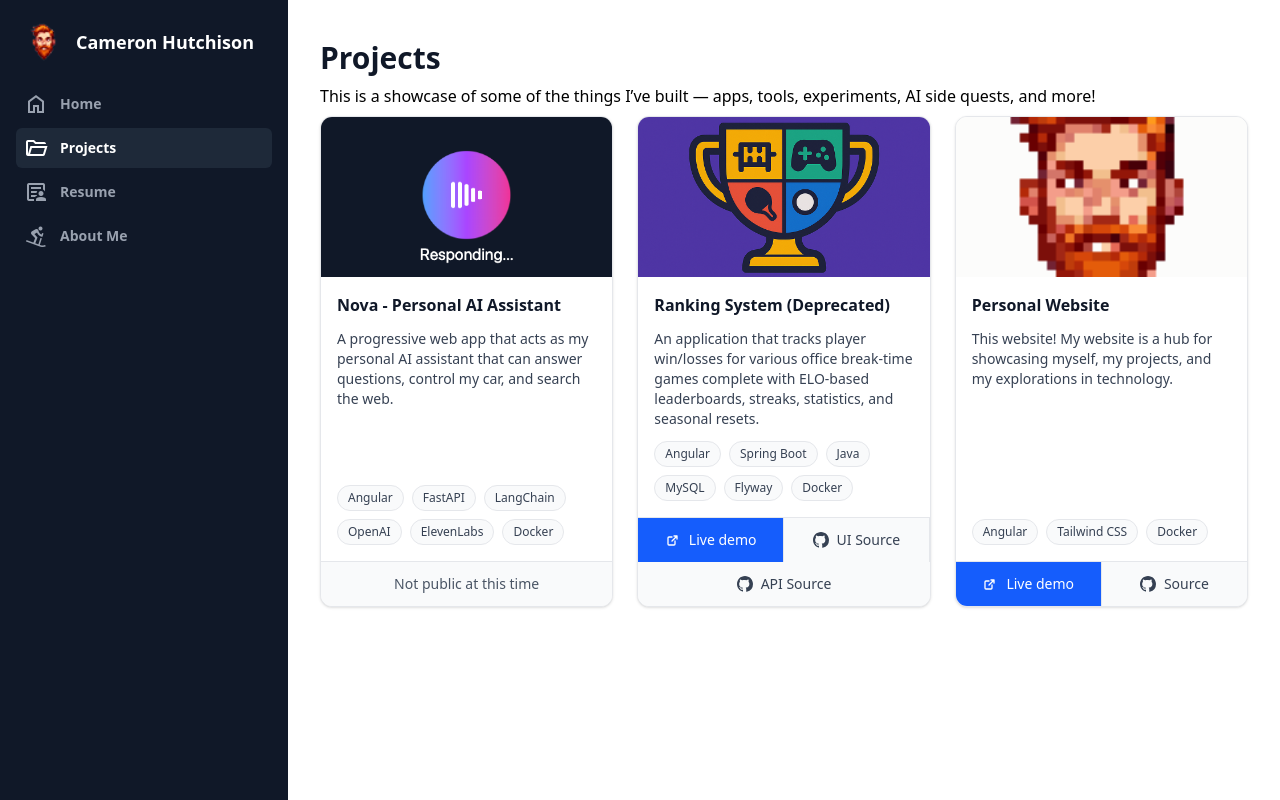
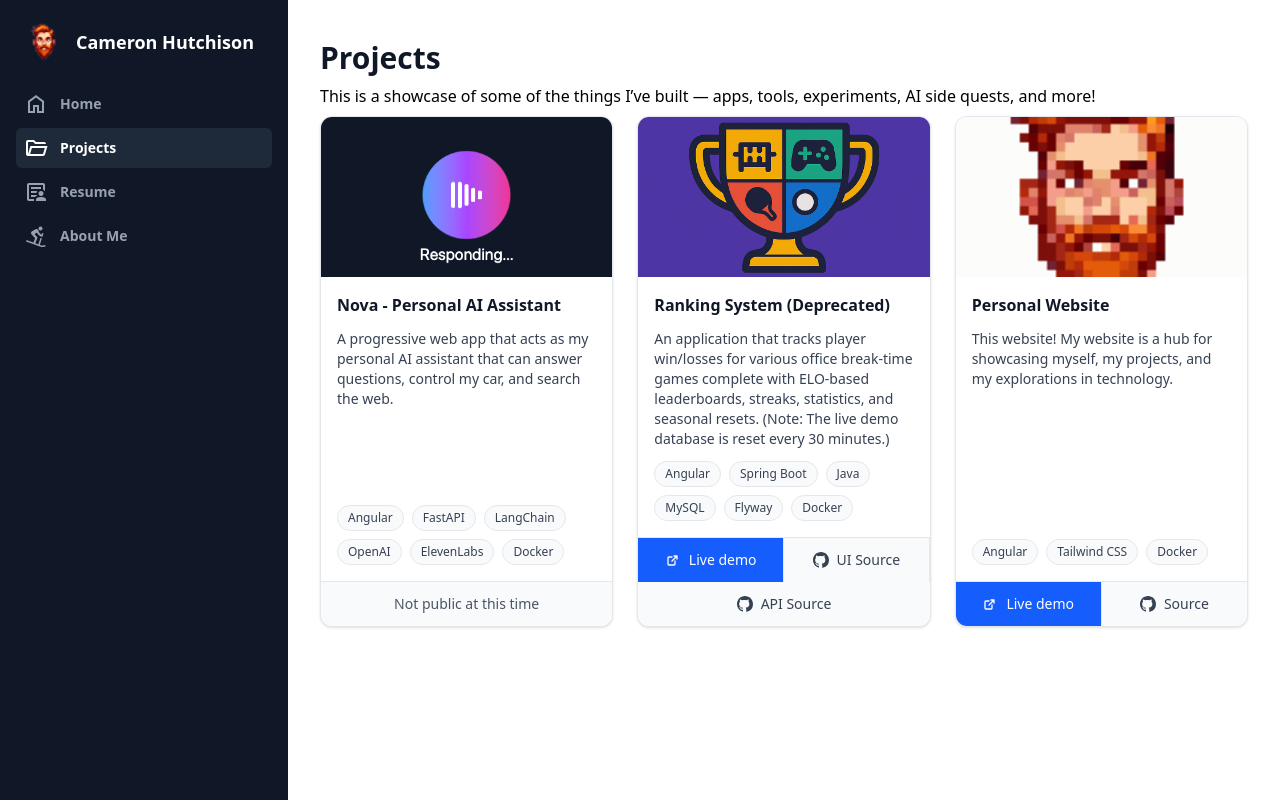
Before and after one commit to chutch1122/personal-site, an Angular app: page /projects in a window 1280 px wide. Built offline with nearby package versions, Linux system fonts and the light colour scheme.

Commit message:
Add note about database reset

```diff
--- a/src/app/projects.ts
+++ b/src/app/projects.ts
@@ -26,7 +26,7 @@
   {
     title: 'Ranking System (Deprecated)',
     description:
-      'An application that tracks player win/losses for various office break-time games complete with ELO-based leaderboards, streaks, statistics, and seasonal resets.',
+      'An application that tracks player win/losses for various office break-time games complete with ELO-based leaderboards, streaks, statistics, and seasonal resets. (Note: The live demo database is reset every 30 minutes.)',
     image: '/assets/ranking-system/ranking-system-thumbnail.png',
     imageAlt: 'Screenshot placeholder for Ranking System',
     technologies: ['Angular', 'Spring Boot', 'Java', 'MySQL', 'Flyway', 'Docker'],
```
